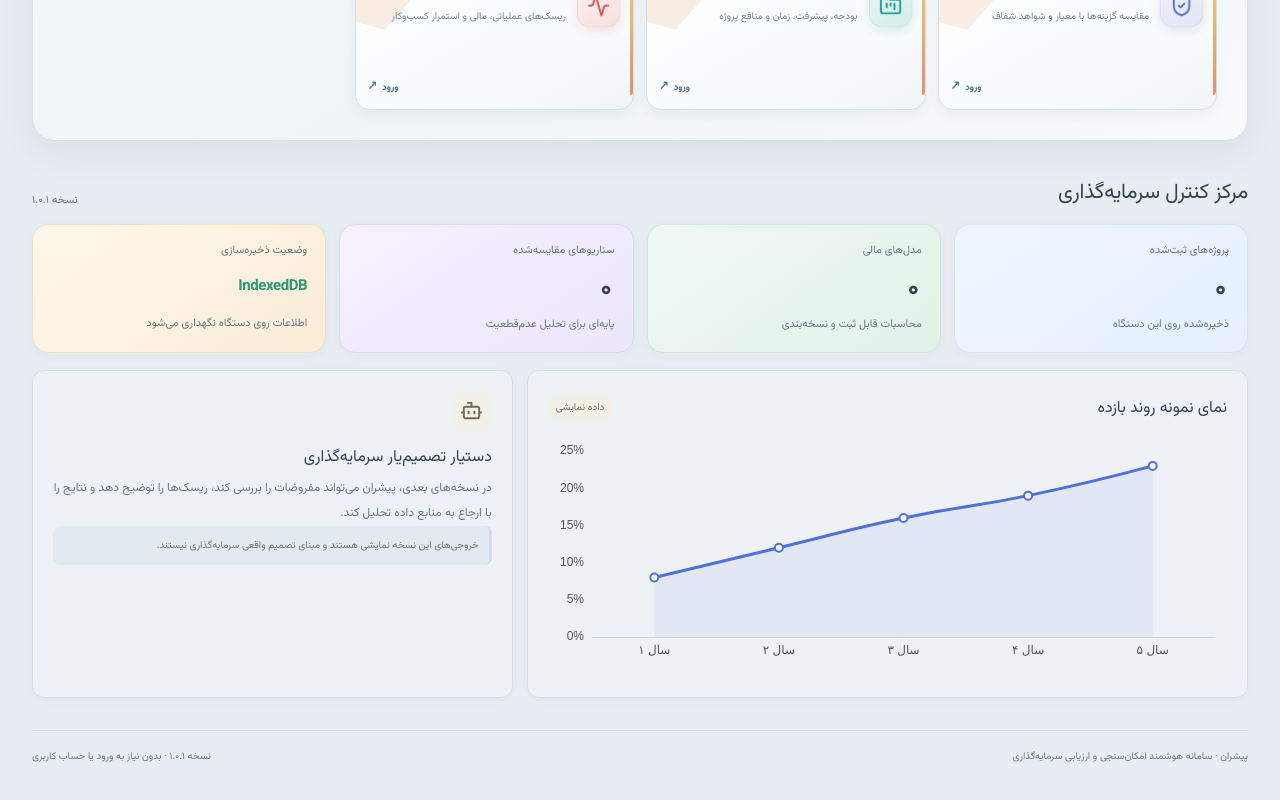
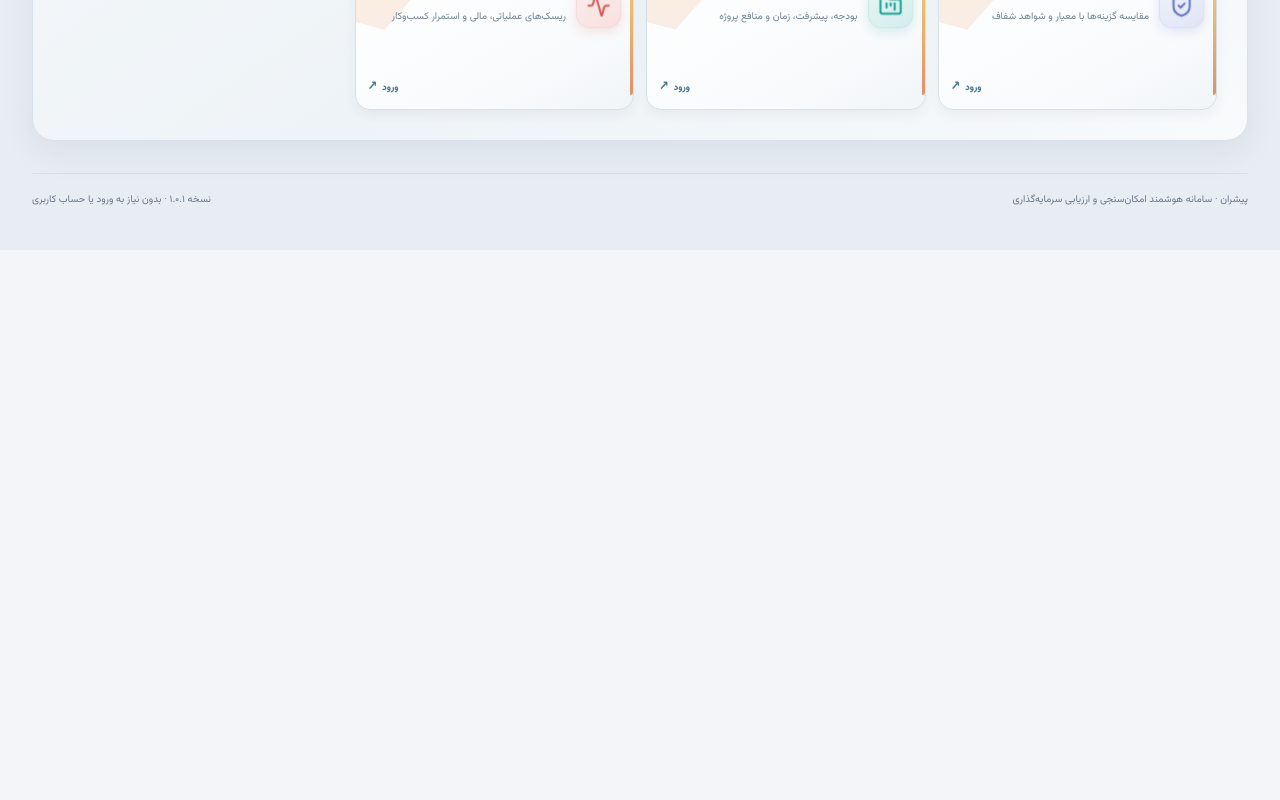
Before and after one commit to nrazaniemail-ship-it/pishran, a React (Vite) app in the folder frontend/: page / in a window 1280 px wide. Shown: the part 812-1612 px from the top of the page. After the commit the page ends 1062 px from the top, so only its background shows below. Built offline with nearby package versions, Linux system fonts and the light colour scheme.

Commit message:
Move investment control center to feasibility projects page

```diff
--- a/frontend/src/App.tsx
+++ b/frontend/src/App.tsx
@@ -1,6 +1,5 @@
-import { useEffect, useMemo, useRef, useState } from 'react'
-import ReactECharts from 'echarts-for-react'
-import { Activity, Bot, Factory, FileChartColumn, Gauge, Globe2, Plus, ShieldCheck, TrendingUp, Settings, FolderKanban, LayoutDashboard, BookOpen, Zap, Wrench, Boxes, Target, BriefcaseBusiness } from 'lucide-react'
+import { useEffect, useRef, useState } from 'react'
+import { Activity, Factory, FileChartColumn, Gauge, Globe2, Plus, ShieldCheck, TrendingUp, Settings, FolderKanban, LayoutDashboard, BookOpen, Zap, Wrench, Boxes, Target, BriefcaseBusiness } from 'lucide-react'
 import { localStore } from './core/storage/localStore'
 import { applySettings, DEFAULT_SETTINGS, loadSettings, saveSettings, type AppSettings } from './core/settings/settings'
 import { createProject, deleteProject, purgeRemovedCaseProjects, listProjects, updateProject, type FeasibilityProject } from './core/projects/projectRepository'
@@ -238,14 +237,6 @@ export default function App() {
     void saveSettings(settings)
   }, [settings, ready])
 
-  const chart = useMemo(() => ({
-    tooltip: { trigger: 'axis' },
-    grid: { left: 12, right: 12, top: 24, bottom: 20, containLabel: true },
-    xAxis: { type: 'category', data: isEn ? ['Year 1', 'Year 2', 'Year 3', 'Year 4', 'Year 5'] : ['سال ۱', 'سال ۲', 'سال ۳', 'سال ۴', 'سال ۵'], axisLine: { lineStyle: { color: '#cbd5e1' } } },
-    yAxis: { type: 'value', axisLabel: { formatter: '{value}%' }, splitLine: { lineStyle: { color: '#edf0f4' } } },
-    series: [{ name: isEn ? 'Illustrative return' : 'بازده نمونه', type: 'line', smooth: true, data: [8, 12, 16, 19, 23], areaStyle: { opacity: .08 }, lineStyle: { width: 3 }, symbolSize: 8 }]
-  }), [isEn])
-
   async function refreshStorage() {
     setStorageInfo(await localStore.info())
   }
@@ -360,21 +351,10 @@ export default function App() {
         </div>
       </section>
 
-      <section className="section-head"><div><h2>{isEn ? "Investment Control Center" : "مرکز کنترل سرمایه‌گذاری"}</h2></div><span className="muted">{isEn ? 'Version 1.0.1' : 'نسخه ۱.۰.۱'}</span></section>
-      <section className="kpis">
-        <article className="kpi"><span>{isEn ? 'Registered projects' : 'پروژه‌های ثبت‌شده'}</span><b>{projects.length.toLocaleString(isEn ? 'en-US' : 'fa-IR')}</b><small>{isEn ? 'Stored on this device' : 'ذخیره‌شده روی این دستگاه'}</small></article>
-        <article className="kpi"><span>{isEn ? 'Financial models' : 'مدل‌های مالی'}</span><b>{isEn ? '0' : '۰'}</b><small>{isEn ? 'Traceable and versioned calculations' : 'محاسبات قابل ثبت و نسخه‌بندی'}</small></article>
-        <article className="kpi"><span>{isEn ? 'Compared scenarios' : 'سناریوهای مقایسه‌شده'}</span><b>{isEn?'0':'۰'}</b><small>{isEn ? 'A foundation for uncertainty analysis' : 'پایه‌ای برای تحلیل عدم‌قطعیت'}</small></article>
-        <article className="kpi"><span>{isEn ? 'Storage status' : 'وضعیت ذخیره‌سازی'}</span><b className="live">{isEn&&storageInfo.backend==='در حال بررسی'?'Checking...':storageInfo.backend}</b><small>{isEn ? 'Data is kept on this device' : 'اطلاعات روی دستگاه نگهداری می‌شود'}</small></article>
-      </section>
 
-      <section className="analytics">
-        <article className="chart-card"><div className="card-heading"><div><h3>{isEn ? "Illustrative return trend" : "نمای نمونه روند بازده"}</h3></div><span className="tag">{isEn ? "Sample data" : "داده نمایشی"}</span></div><ReactECharts option={chart} style={{height:250}}/></article>
-        <article className="insight-card"><div className="module-icon gold"><Bot size={23}/></div><h3>{isEn ? "Investment Decision Assistant" : "دستیار تصمیم‌یار سرمایه‌گذاری"}</h3><p>{isEn ? 'Future versions of Pishran will review assumptions, explain risks and analyse results with references to source data.' : 'در نسخه‌های بعدی، پیشران می‌تواند مفروضات را بررسی کند، ریسک‌ها را توضیح دهد و نتایج را با ارجاع به منابع داده تحلیل کند.'}</p><div className="notice">{isEn ? 'This version contains illustrative outputs. Do not use them as the basis for actual investment decisions.' : 'خروجی‌های این نسخه نمایشی هستند و مبنای تصمیم واقعی سرمایه‌گذاری نیستند.'}</div></article>
-      </section>
     </>}
 
-    {page === 'projects' && <ProjectsView language={settings.language} projects={projects} onCreate={handleCreateProject} onDelete={handleDeleteProject} confirmBeforeDelete={settings.confirmBeforeDelete} onOpenProject={project => navigateTo('project-wizard', project)}/>}
+    {page === 'projects' && <ProjectsView language={settings.language} projects={projects} onCreate={handleCreateProject} onDelete={handleDeleteProject} confirmBeforeDelete={settings.confirmBeforeDelete} storageInfo={storageInfo} onOpenProject={project => navigateTo('project-wizard', project)}/>}
     {page === 'guide' && <Guide language={settings.language}/>}
     {page === 'settings' && <SettingsView settings={settings} storageInfo={storageInfo} onChange={setSettings} onRestored={refreshAfterRestore}/>}
     {page === 'steel-group' && <SteelGroupWorkspace language={settings.language}/>}
```
